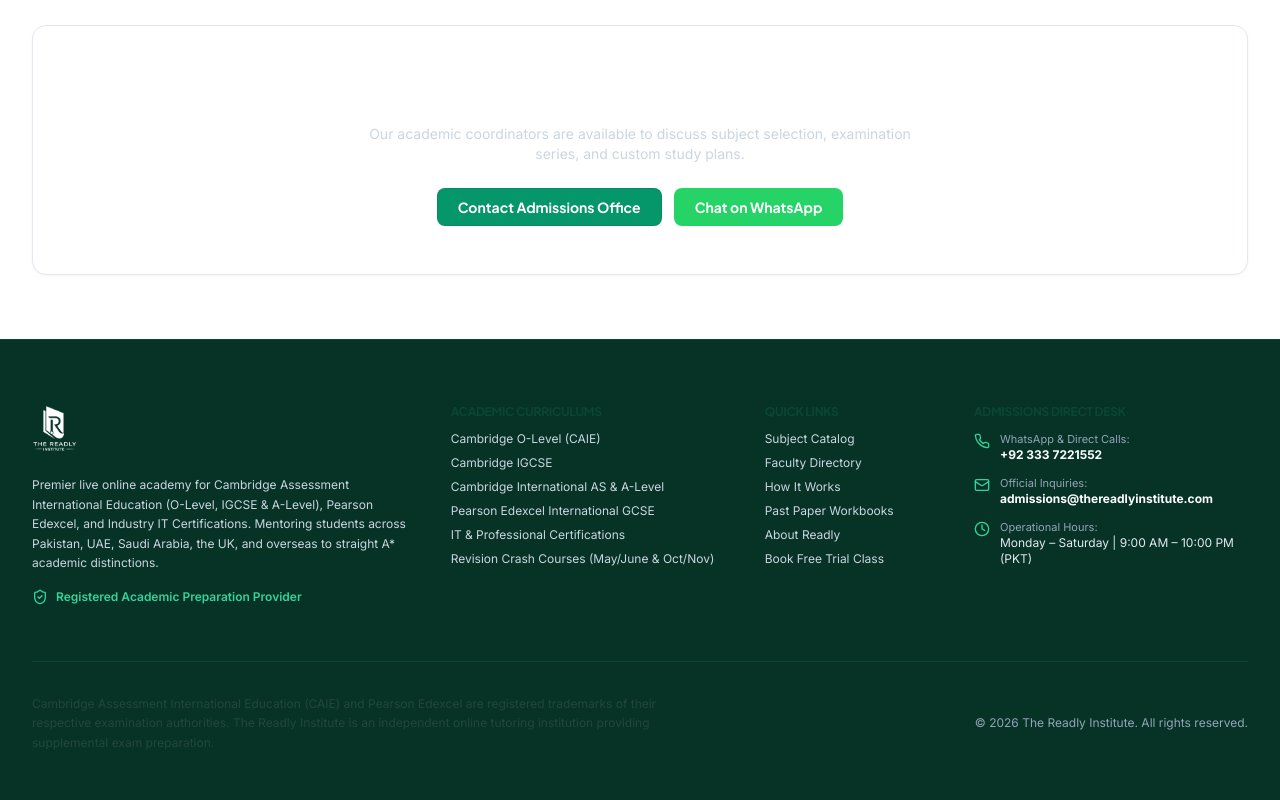
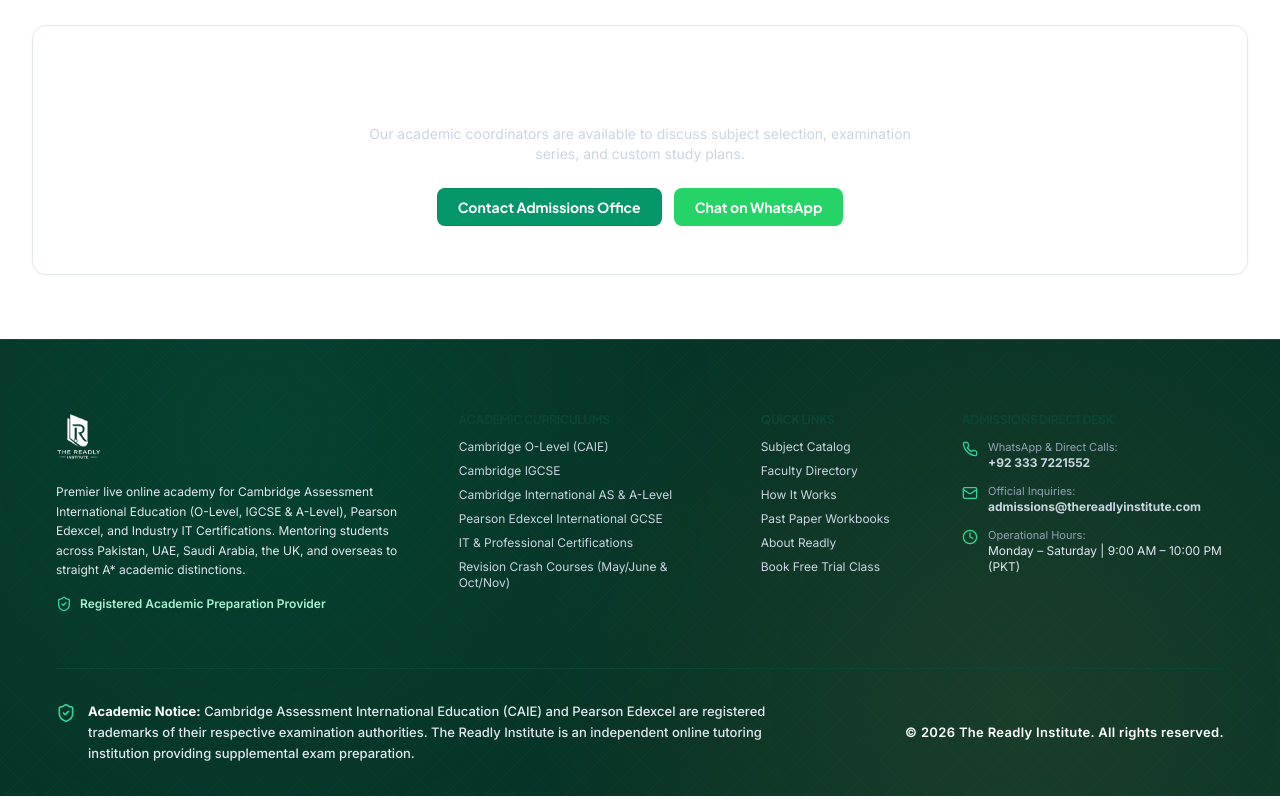
Before and after one commit to mjamalullah/TheReadly-react, a React (Vite) app: page /about in a window 1280 px wide. Shown: the part 1803-2603 px from the top of the page. Built offline with nearby package versions, Linux system fonts and the light colour scheme; the HTML template or start-up script is replaced by a standard one.

Commit message:
style: improve contrast and legibility of footer disclaimer and text

```diff
--- a/src/components/Footer.jsx
+++ b/src/components/Footer.jsx
@@ -5,7 +5,7 @@
 
 export const Footer = () => {
   return (
-    <footer className="bg-[#063326] text-white border-t border-[#0B4635] pt-16 pb-12">
+    <footer className="site-footer bg-[#063326] text-white border-t border-[#0B4635] pt-16 pb-12">
       <div className="max-w-7xl mx-auto px-4 sm:px-6 lg:px-8">
 
         {/* Main Grid */}
@@ -20,12 +20,12 @@
                 className="h-12 w-auto object-contain"
               />
             </Link>
-            <p className="text-xs text-slate-300 leading-relaxed">
+            <p className="text-xs leading-relaxed" style={{ color: '#E2E8F0' }}>
               Premier live online academy for Cambridge Assessment International Education (O-Level, IGCSE & A-Level), Pearson Edexcel, and Industry IT Certifications. Mentoring students across Pakistan, UAE, Saudi Arabia, the UK, and overseas to straight A* academic distinctions.
             </p>
             <div className="flex items-center gap-2 text-xs text-emerald-400 font-semibold">
               <ShieldCheck className="w-4 h-4 text-emerald-400" />
-              <span>Registered Academic Preparation Provider</span>
+              <span style={{ color: '#A7F3D0' }}>Registered Academic Preparation Provider</span>
             </div>
           </div>
 
@@ -34,7 +34,7 @@
             <h4 className="text-xs font-bold uppercase tracking-wider text-emerald-400 font-heading">
               Academic Curriculums
             </h4>
-            <ul className="space-y-2 text-xs text-slate-300">
+            <ul className="space-y-2 text-xs" style={{ color: '#CBD5E1' }}>
               <li>
                 <Link to="/programs" className="hover:text-white transition-colors">Cambridge O-Level (CAIE)</Link>
               </li>
@@ -61,7 +61,7 @@
             <h4 className="text-xs font-bold uppercase tracking-wider text-emerald-400 font-heading">
               Quick Links
             </h4>
-            <ul className="space-y-2 text-xs text-slate-300">
+            <ul className="space-y-2 text-xs" style={{ color: '#CBD5E1' }}>
               <li>
                 <Link to="/subjects" className="hover:text-white transition-colors">Subject Catalog</Link>
               </li>
@@ -88,11 +88,11 @@
             <h4 className="text-xs font-bold uppercase tracking-wider text-emerald-400 font-heading">
               Admissions Direct Desk
             </h4>
-            <ul className="space-y-3 text-xs text-slate-300">
+            <ul className="space-y-3 text-xs" style={{ color: '#CBD5E1' }}>
               <li className="flex items-start gap-2.5">
                 <Phone className="w-4 h-4 text-emerald-400 shrink-0 mt-0.5" />
                 <div>
-                  <span className="block text-[11px] text-slate-400">WhatsApp & Direct Calls:</span>
+                  <span className="block text-[11px]" style={{ color: '#94A3B8' }}>WhatsApp & Direct Calls:</span>
                   <a
                     href={`https://wa.me/${READLY_CONFIG.whatsappNumber}?text=${encodeURIComponent('Hi The Readly Institute, I would like to inquire about admissions.')}`}
                     target="_blank"
@@ -106,7 +106,7 @@
               <li className="flex items-start gap-2.5">
                 <Mail className="w-4 h-4 text-emerald-400 shrink-0 mt-0.5" />
                 <div>
-                  <span className="block text-[11px] text-slate-400">Official Inquiries:</span>
+                  <span className="block text-[11px]" style={{ color: '#94A3B8' }}>Official Inquiries:</span>
                   <a
                     href={`mailto:${READLY_CONFIG.officialEmail}`}
                     className="font-bold text-white hover:text-emerald-400 transition-colors"
@@ -118,8 +118,8 @@
               <li className="flex items-start gap-2.5">
                 <Clock className="w-4 h-4 text-emerald-400 shrink-0 mt-0.5" />
                 <div>
-                  <span className="block text-[11px] text-slate-400">Operational Hours:</span>
-                  <span className="text-slate-200">{READLY_CONFIG.hours}</span>
+                  <span className="block text-[11px]" style={{ color: '#94A3B8' }}>Operational Hours:</span>
+                  <span style={{ color: '#E2E8F0' }}>{READLY_CONFIG.hours}</span>
                 </div>
               </li>
             </ul>
@@ -128,12 +128,17 @@
         </div>
 
         {/* Cambridge Disclaimer & Copyright */}
-        <div className="pt-8 flex flex-col md:flex-row items-center justify-between gap-4 text-xs text-slate-400">
-          <p className="text-center md:text-left leading-relaxed max-w-2xl">
-            Cambridge Assessment International Education (CAIE) and Pearson Edexcel are registered trademarks of their respective examination authorities. The Readly Institute is an independent online tutoring institution providing supplemental exam preparation.
-          </p>
+        <div className="pt-8 flex flex-col md:flex-row items-center justify-between gap-6 text-xs">
+          <div className="flex items-start gap-3 max-w-3xl text-center md:text-left">
+            <ShieldCheck className="w-5 h-5 text-emerald-400 shrink-0 mt-0.5 hidden sm:block" />
+            <p className="leading-relaxed text-xs sm:text-[13px] font-medium" style={{ color: '#D1FAE5' }}>
+              <span className="font-bold text-white">Academic Notice:</span> Cambridge Assessment International Education (CAIE) and Pearson Edexcel are registered trademarks of their respective examination authorities. The Readly Institute is an independent online tutoring institution providing supplemental exam preparation.
+            </p>
+          </div>
           <div className="flex items-center gap-6 shrink-0">
-            <span>&copy; {new Date().getFullYear()} The Readly Institute. All rights reserved.</span>
+            <span className="text-xs sm:text-[13px] font-semibold tracking-wide" style={{ color: '#FFFFFF' }}>
+              &copy; {new Date().getFullYear()} The Readly Institute. All rights reserved.
+            </span>
           </div>
         </div>
 
--- a/src/index.css
+++ b/src/index.css
@@ -126,11 +126,15 @@
   color: #ffffff !important;
 }
 
-.site-footer a, .site-footer p, .site-footer span {
-  color: #94A3B8 !important;
+.site-footer a, footer a {
+  color: #CBD5E1 !important;
 }
 
-.site-footer a:hover {
+.site-footer p, footer p {
+  color: #E2E8F0 !important;
+}
+
+.site-footer a:hover, footer a:hover {
   color: #ffffff !important;
 }
 
```
